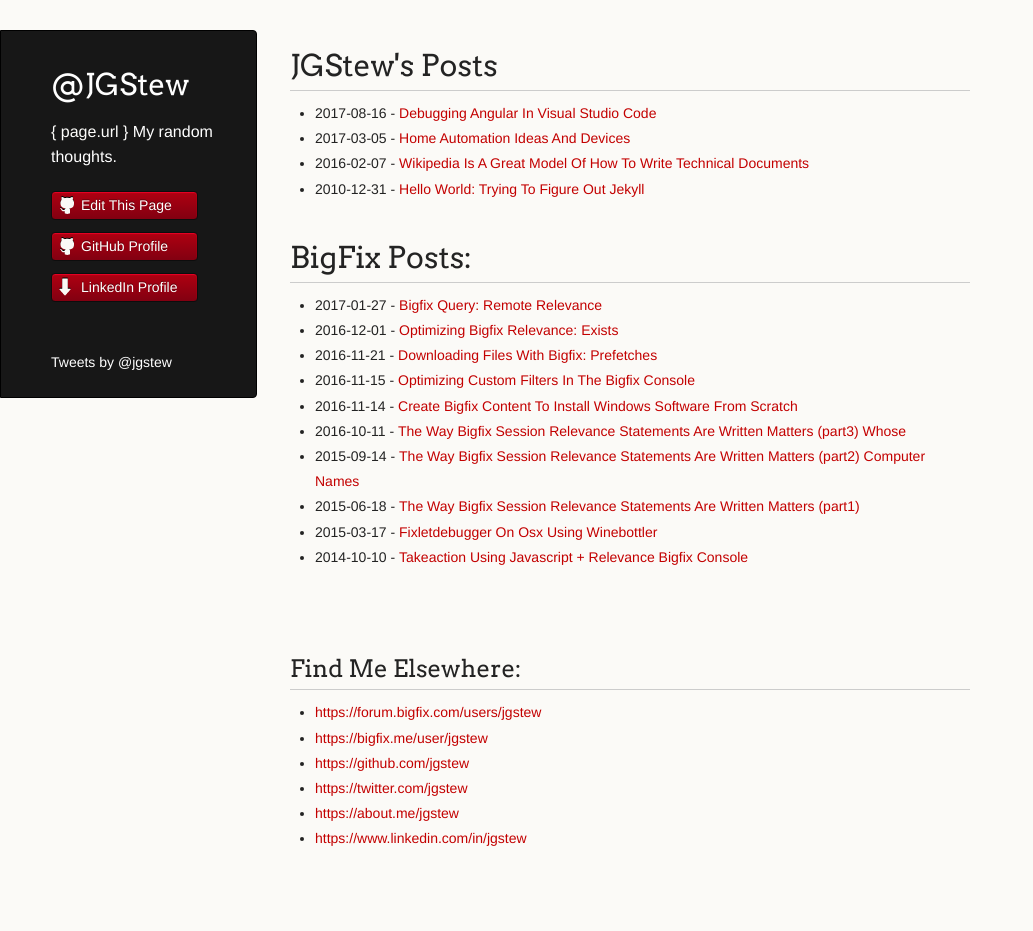
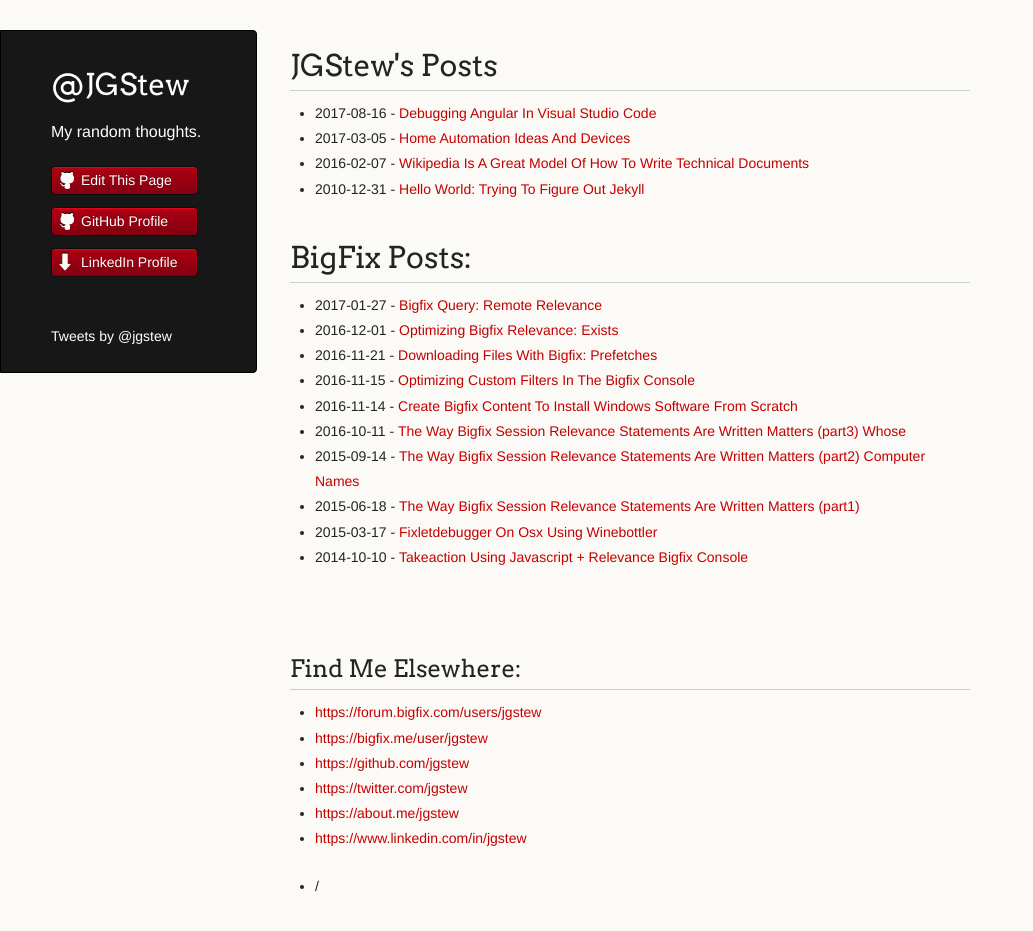
Before and after one commit to jgstew/jgstew.github.io, a Jekyll site: the page built from index.html, in a window 1280 px wide and 971 px high. Shown: the top 931 px of the window, without its empty margins (0-1033 px from the left). Built offline with Jekyll 4.4.1, drawn with Linux system fonts in a browser that asks for light colours; comment, search, counter and statistics services are not loaded.

Commit message:
Update default.html

```diff
--- a/_layouts/default.html
+++ b/_layouts/default.html
@@ -18,7 +18,7 @@
     <div class="wrapper">
       <header>
         <h1 class="header"><a href="/">@JGStew</a></h1>
-        <p class="header">{ page.url } <a href="{% if page.url contains 'index.html' %}https://github.com/jgstew/jgstew.github.io{% else %}/{% endif %}">My random thoughts.</a></p>
+        <p class="header"><a href="{% if page.url contains 'index.html' %}https://github.com/jgstew/jgstew.github.io{% else %}/{% endif %}">My random thoughts.</a></p>
 
         <ul>
           <li><a class="buttons github" href="https://github.com/jgstew/jgstew.github.io/blob/master/{{ page.path }}">Edit This Page</a></li>
@@ -32,6 +32,11 @@
       <section>
       	<h1>{{ page.title }}</h1>
         {{ content }}
+
+	<ul>
+	  <li>{{ page.url }}</li>
+	</ul>
+
       </section>
       <footer>
         <p><small>  </small></p>
```
